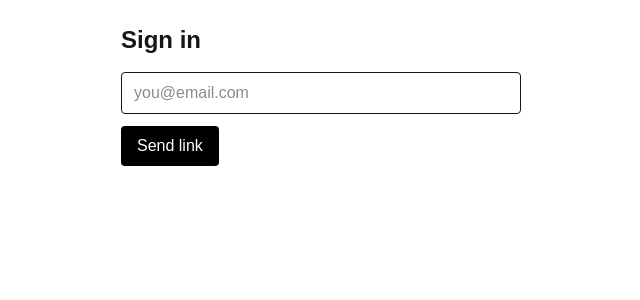
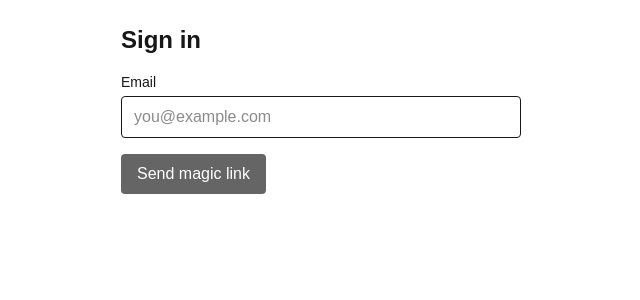
Before and after one commit to tristanxperkins/wedflex, a Next.js app: page /signin in a window 1280 px wide. Shown: the top 300 px of the page, without its empty margins (319-959 px from the left). Built offline with nearby package versions, Linux system fonts and the light colour scheme.

Commit message:
Fix signin

```diff
--- a/src/app/(auth)/callback/page.tsx
+++ b/src/app/(auth)/callback/page.tsx
@@ -1,25 +1,30 @@
 "use client";
-import { useEffect, useState } from "react";
-import { supabaseBrowser } from "@/app/supabase/client";
-import Link from "next/link";
+import { useEffect } from "react";
+import { useRouter } from "next/navigation";
+import { supabaseBrowser } from "../../supabase/client";
 
-export default function AuthCallbackPage() {
-  const [status, setStatus] = useState("Verifying...");
+export default function AuthCallback() {
+  const router = useRouter();
 
   useEffect(() => {
-    const supabase = supabaseBrowser();
-    supabase.auth.getSession().then(({ data, error }) => {
-      if (error) setStatus(`Error: ${error.message}`);
-      else if (data.session) setStatus("Signed in!");
-      else setStatus("No session found.");
+    const sb = supabaseBrowser();
+
+    // Magic link (hash) or OAuth (code) are both handled by the SDK
+    // We just wait for a session and then redirect.
+    sb.auth.getSession().then(({ data }) => {
+      if (data.session) {
+        router.replace("/feed"); // or wherever you want to land users
+      }
     });
-  }, []);
 
-  return (
-    <main className="max-w-md mx-auto p-6">
-      <h1 className="text-xl font-semibold mb-2">Auth Callback</h1>
-      <p className="mb-4">{status}</p>
-      <Link href="/" className="text-blue-600">Go home</Link>
-    </main>
-  );
+    const { data: sub } = sb.auth.onAuthStateChange((_event, session) => {
+      if (session) router.replace("/feed");
+    });
+
+    return () => {
+      sub.subscription.unsubscribe();
+    };
+  }, [router]);
+
+  return <main className="p-6">Signing you in…</main>;
 }
--- a/src/app/(auth)/signin/page.tsx
+++ b/src/app/(auth)/signin/page.tsx
@@ -1,46 +1,83 @@
 "use client";
+
 import { useState } from "react";
+// If your tsconfig sets `@/*` to "src/*", this alias works:
 import { supabaseBrowser } from "@/app/supabase/client";
+// If that alias isn't set up, use the relative path instead:
+// import { supabaseBrowser } from "../../supabase/client";
 
 export default function SignInPage() {
   const [email, setEmail] = useState("");
+  const [sending, setSending] = useState(false);
   const [sent, setSent] = useState(false);
-  const [err, setErr] = useState<string | null>(null);
+  const [error, setError] = useState<string | null>(null);
 
   async function sendLink(e: React.FormEvent) {
     e.preventDefault();
-    setErr(null);
-    const supabase = supabaseBrowser();
-    const { error } = await supabase.auth.signInWithOtp({
+    setSending(true);
+    setError(null);
+
+    try {
+      const sb = supabaseBrowser();
+
+      // build a redirect URL that works on localhost AND vercel
+      const redirectBase = `${window.location.origin}/auth/callback`;
+
+      // optional: preserve where the user was headed (e.g., /r/<id>)
+      const params = new URLSearchParams(window.location.search);
+      const returnTo = params.get("returnTo");
+      const emailRedirectTo = returnTo
+        ? `${redirectBase}?returnTo=${encodeURIComponent(returnTo)}`
+        : redirectBase;
+
+      const { error } = await sb.auth.signInWithOtp({
         email,
-      options: {
-        emailRedirectTo:
-          typeof window !== "undefined"
-            ? `${window.location.origin}/auth/callback`
-            : undefined,
-      },
+        options: { emailRedirectTo },
       });
-    if (error) setErr(error.message);
-    else setSent(true);
+
+      if (error) throw error;
+      setSent(true);
+    } catch (err) {
+      setError(err instanceof Error ? err.message : String(err));
+    } finally {
+      setSending(false);
+    }
   }
 
   return (
     <main className="max-w-md mx-auto p-6">
       <h1 className="text-2xl font-semibold mb-4">Sign in</h1>
+
       {sent ? (
-        <p>Check your email for the magic link.</p>
+        <div className="rounded border p-4 bg-green-50">
+          <p>Magic link sent to <strong>{email}</strong>.</p>
+          <p className="text-sm opacity-80 mt-1">
+            Open it on the same device if you’re signing into localhost.
+          </p>
+        </div>
       ) : (
-        <form onSubmit={sendLink} className="space-y-3">
+        <form onSubmit={sendLink} className="space-y-4">
+          <div>
+            <label className="block text-sm mb-1">Email</label>
             <input
               type="email"
               required
-            placeholder="you@email.com"
+              className="w-full border rounded px-3 py-2"
               value={email}
               onChange={(e) => setEmail(e.target.value)}
-            className="w-full border rounded px-3 py-2"
+              placeholder="you@example.com"
             />
-          <button className="bg-black text-white rounded px-4 py-2">Send link</button>
-          {err && <p className="text-red-600 text-sm">{err}</p>}
+          </div>
+
+          <button
+            type="submit"
+            disabled={sending || !email}
+            className="bg-black text-white rounded px-4 py-2 disabled:opacity-60"
+          >
+            {sending ? "Sending…" : "Send magic link"}
+          </button>
+
+          {error && <p className="text-red-600 text-sm">Error: {error}</p>}
         </form>
       )}
     </main>
```
Lines whose indentation alone changed are shown as unchanged.
